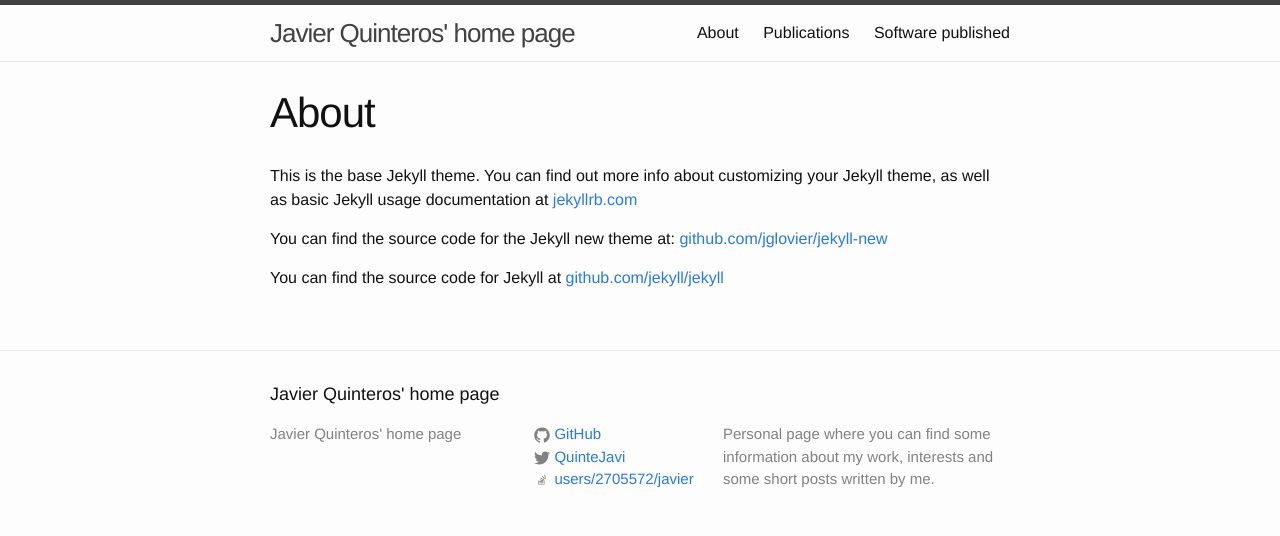
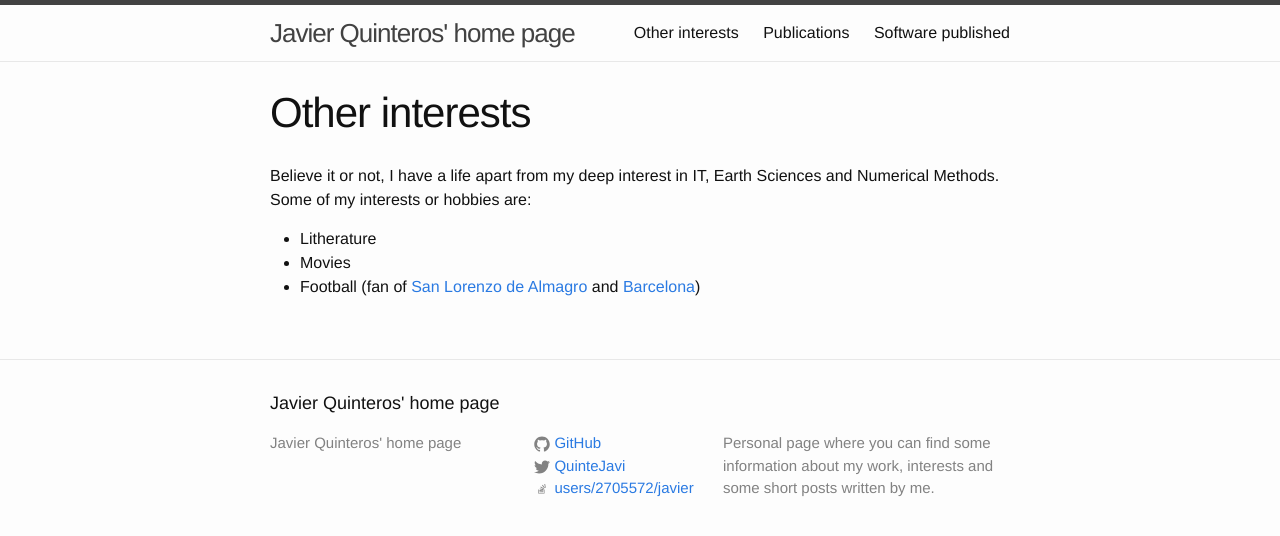
Before and after one commit to javiquinte/javiquinte.github.io, a Jekyll site: the page built from about.md, in a window 1280 px wide. Shown: the top 536 px of the page. Built offline with Jekyll 4.4.1, drawn with Linux system fonts in a browser that asks for light colours.

Commit message:
Change about by other interests.

```diff
--- a/about.md
+++ b/about.md
@@ -1,11 +1,11 @@
 ---
 layout: page
-title: About
-permalink: /about/
+title: Other interests
+permalink: /other/
 ---
 
-This is the base Jekyll theme. You can find out more info about customizing your Jekyll theme, as well as basic Jekyll usage documentation at [jekyllrb.com](http://jekyllrb.com/)
-
-You can find the source code for the Jekyll new theme at: [github.com/jglovier/jekyll-new](https://github.com/jglovier/jekyll-new)
-
-You can find the source code for Jekyll at [github.com/jekyll/jekyll](https://github.com/jekyll/jekyll)
+Believe it or not, I have a life apart from my deep interest in IT, Earth Sciences and Numerical Methods.
+Some of my interests or hobbies are:
+* Litherature
+* Movies
+* Football (fan of [San Lorenzo de Almagro](http://sanlorenzo.com) and [Barcelona](http://fcbarcelona.es))
```
